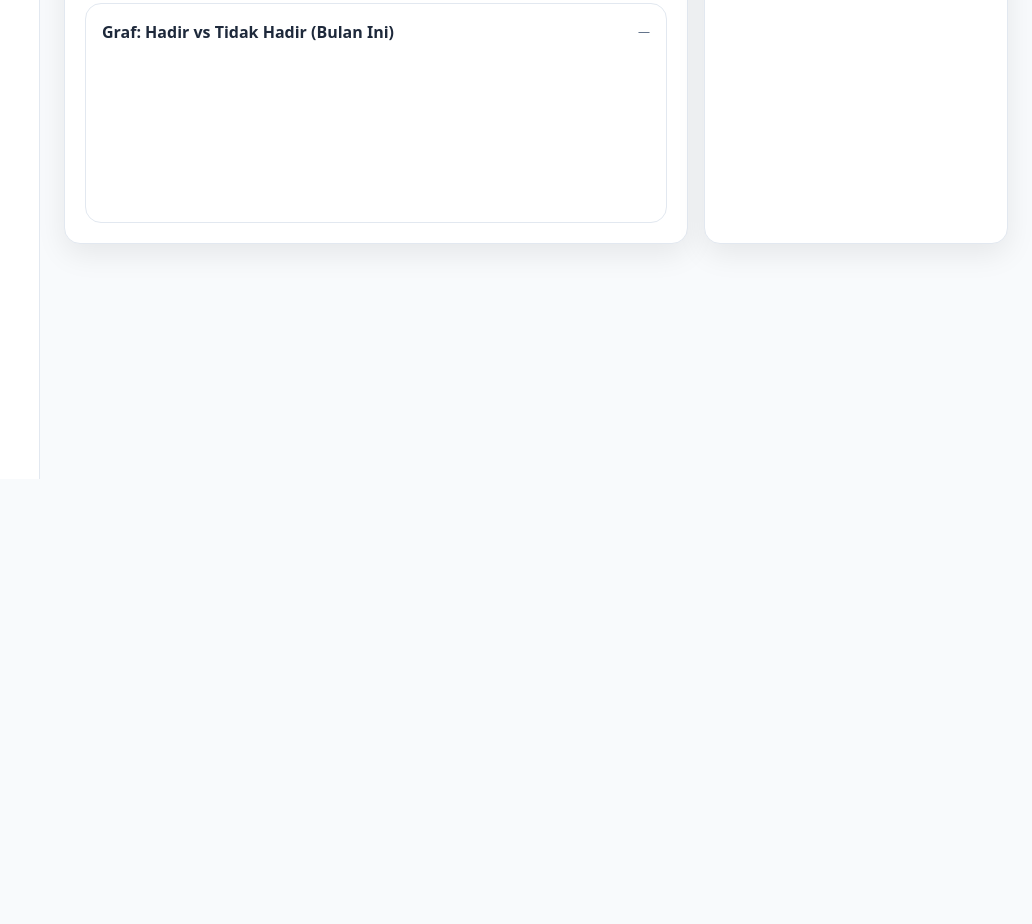
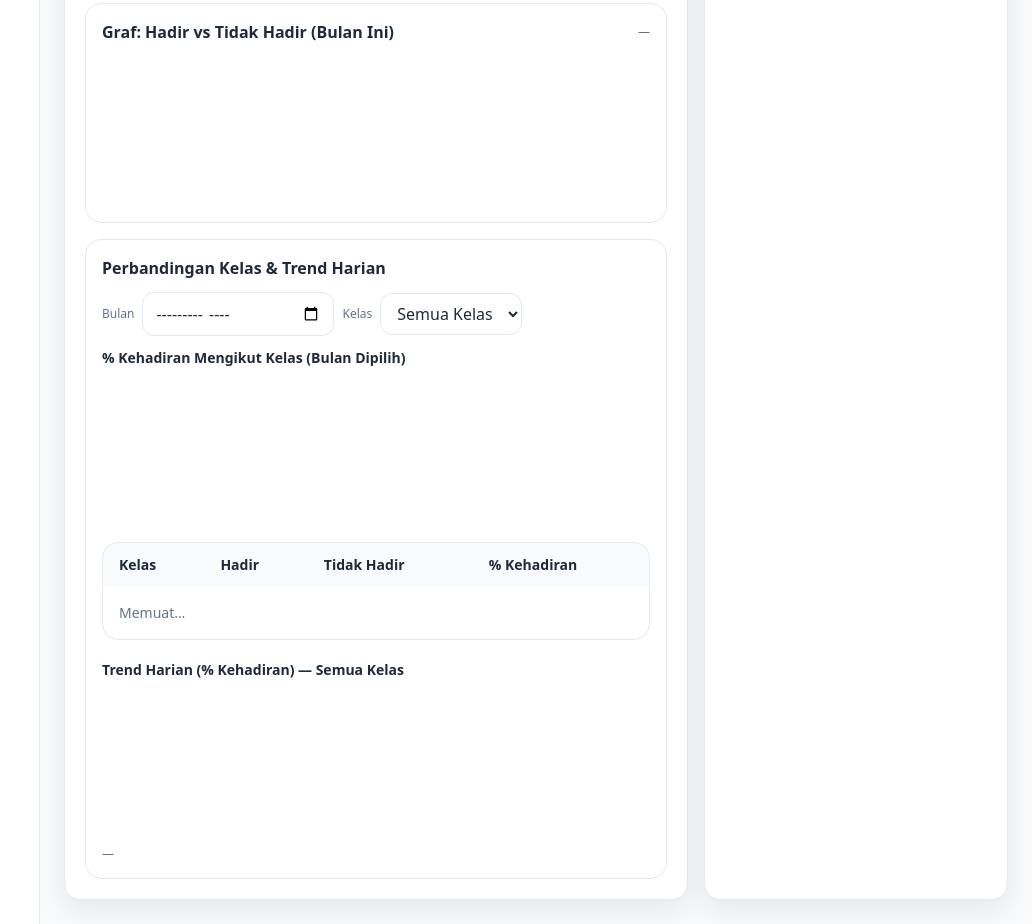
Before and after one commit to ppkiskpr/portal-ppkiskpr, a plain HTML site: page index.html in a window 1280 px wide. Shown: the part 321-1245 px from the top of the page, without its empty margins (248-1280 px from the left). Before the commit the page ends 800 px from the top, so only its background shows below. Drawn offline with nearby package versions, Linux system fonts and the light colour scheme.

Commit message:
Update index.html

```diff
--- a/index.html
+++ b/index.html
@@ -5,27 +5,19 @@
   <meta name="viewport" content="width=device-width, initial-scale=1.0" />
   <title>Portal PPKI SKPR</title>
 
-  <!-- Tailwind CDN -->
   <script src="https://cdn.tailwindcss.com"></script>
-
-  <!-- Tailwind config -->
   <script>
     tailwind.config = {
       darkMode: 'class',
       theme: {
         extend: {
-          boxShadow: {
-            soft: '0 10px 30px rgba(0,0,0,.08)'
-          }
+          boxShadow: { soft: '0 10px 30px rgba(0,0,0,.08)' }
         }
       }
     }
   </script>
 
-  <!-- Icons -->
   <script src="https://unpkg.com/lucide@latest"></script>
-
-  <!-- CSV Parser + Chart -->
   <script src="https://cdn.jsdelivr.net/npm/papaparse@5.4.1/papaparse.min.js"></script>
   <script src="https://cdn.jsdelivr.net/npm/chart.js@4.4.1/dist/chart.umd.min.js"></script>
 </head>
@@ -159,6 +151,58 @@
                   <canvas id="chartMonthly"></canvas>
                 </div>
               </div>
+
+              <!-- CLASS COMPARISON + TREND -->
+              <div class="mt-4 rounded-2xl p-4 bg-white border border-slate-200 dark:bg-slate-900 dark:border-slate-800">
+                <div class="flex flex-wrap items-center justify-between gap-3">
+                  <div class="font-semibold">Perbandingan Kelas & Trend Harian</div>
+
+                  <div class="flex flex-wrap items-center gap-2">
+                    <div class="flex items-center gap-2">
+                      <label class="text-xs text-slate-500 dark:text-slate-400">Bulan</label>
+                      <input id="cmpMonth" type="month"
+                        class="px-3 py-2 rounded-xl border border-slate-200 bg-white dark:bg-slate-950 dark:border-slate-800" />
+                    </div>
+
+                    <div class="flex items-center gap-2">
+                      <label class="text-xs text-slate-500 dark:text-slate-400">Kelas</label>
+                      <select id="cmpClass"
+                        class="px-3 py-2 rounded-xl border border-slate-200 bg-white dark:bg-slate-950 dark:border-slate-800">
+                        <option value="">Semua Kelas</option>
+                      </select>
+                    </div>
+                  </div>
+                </div>
+
+                <!-- Chart 1: % by class -->
+                <div class="mt-3">
+                  <div class="text-sm font-semibold mb-2">% Kehadiran Mengikut Kelas (Bulan Dipilih)</div>
+                  <canvas id="chartClassPct"></canvas>
+                </div>
+
+                <div class="mt-4 overflow-auto rounded-2xl border border-slate-200 dark:border-slate-800">
+                  <table class="min-w-full text-sm">
+                    <thead class="bg-slate-50 dark:bg-slate-950">
+                      <tr class="text-left">
+                        <th class="px-4 py-3">Kelas</th>
+                        <th class="px-4 py-3">Hadir</th>
+                        <th class="px-4 py-3">Tidak Hadir</th>
+                        <th class="px-4 py-3">% Kehadiran</th>
+                      </tr>
+                    </thead>
+                    <tbody id="classPctBody" class="divide-y divide-slate-200 dark:divide-slate-800">
+                      <tr><td class="px-4 py-4 text-slate-500 dark:text-slate-400" colspan="4">Memuat…</td></tr>
+                    </tbody>
+                  </table>
+                </div>
+
+                <!-- Chart 2: Daily trend -->
+                <div class="mt-5">
+                  <div id="trendTitle" class="text-sm font-semibold mb-2">Trend Harian (% Kehadiran) — Semua Kelas</div>
+                  <canvas id="chartDailyTrend"></canvas>
+                  <div id="trendNote" class="mt-2 text-xs text-slate-500 dark:text-slate-400">—</div>
+                </div>
+              </div>
             </div>
 
             <!-- Right: announcements preview -->
@@ -272,11 +316,7 @@
             </div>
 
             <div class="mt-4 rounded-2xl overflow-hidden border border-slate-200 dark:border-slate-800">
-              <iframe
-                title="Takwim"
-                class="w-full h-[520px] bg-white dark:bg-slate-950"
-                src="about:blank">
-              </iframe>
+              <iframe title="Takwim" class="w-full h-[520px] bg-white dark:bg-slate-950" src="about:blank"></iframe>
             </div>
           </div>
         </section>
@@ -287,9 +327,6 @@
 
   <script src="./config.js"></script>
   <script src="./app.js"></script>
-
-  <script>
-    lucide.createIcons();
-  </script>
+  <script>lucide.createIcons();</script>
 </body>
 </html>
```
